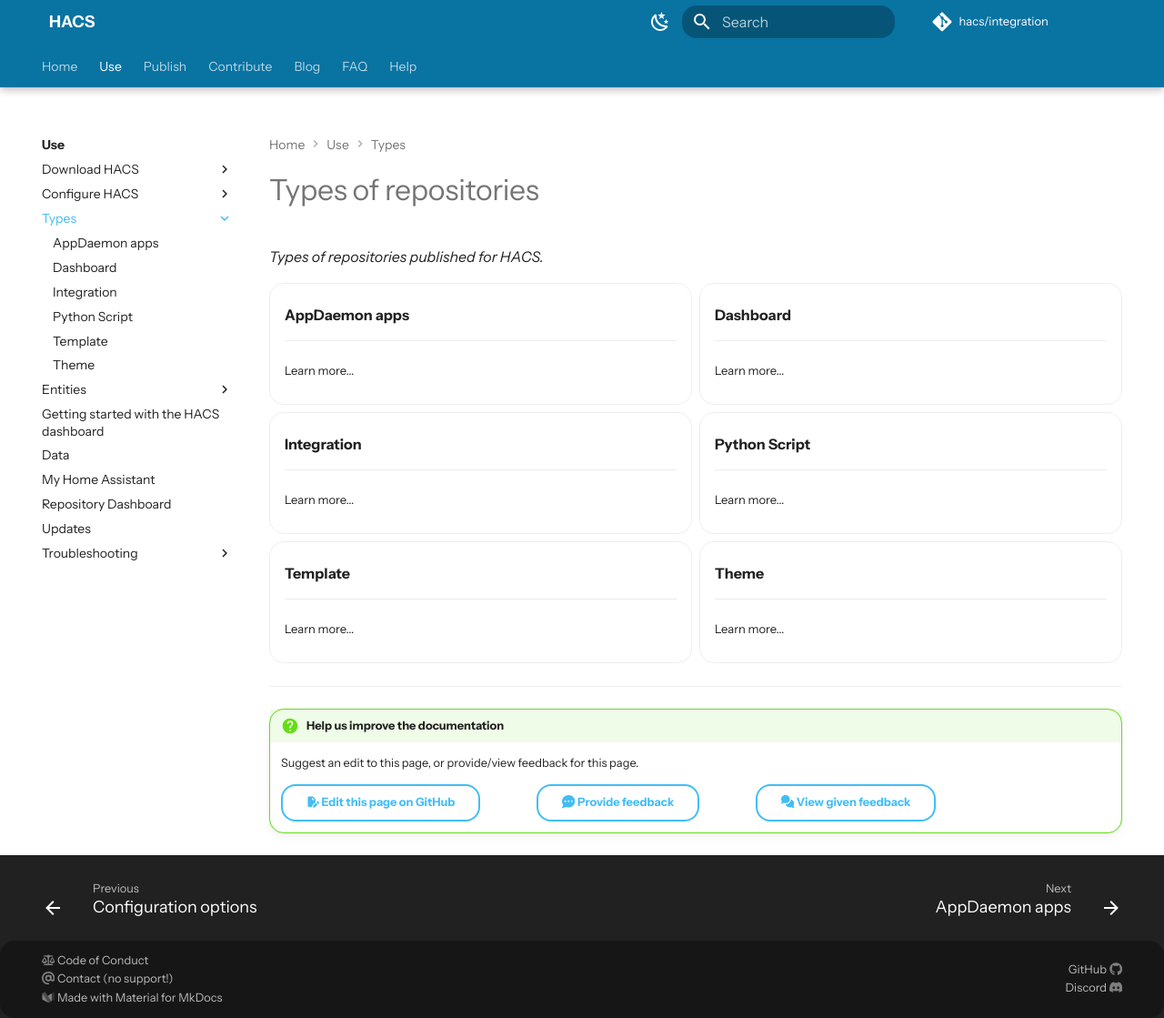
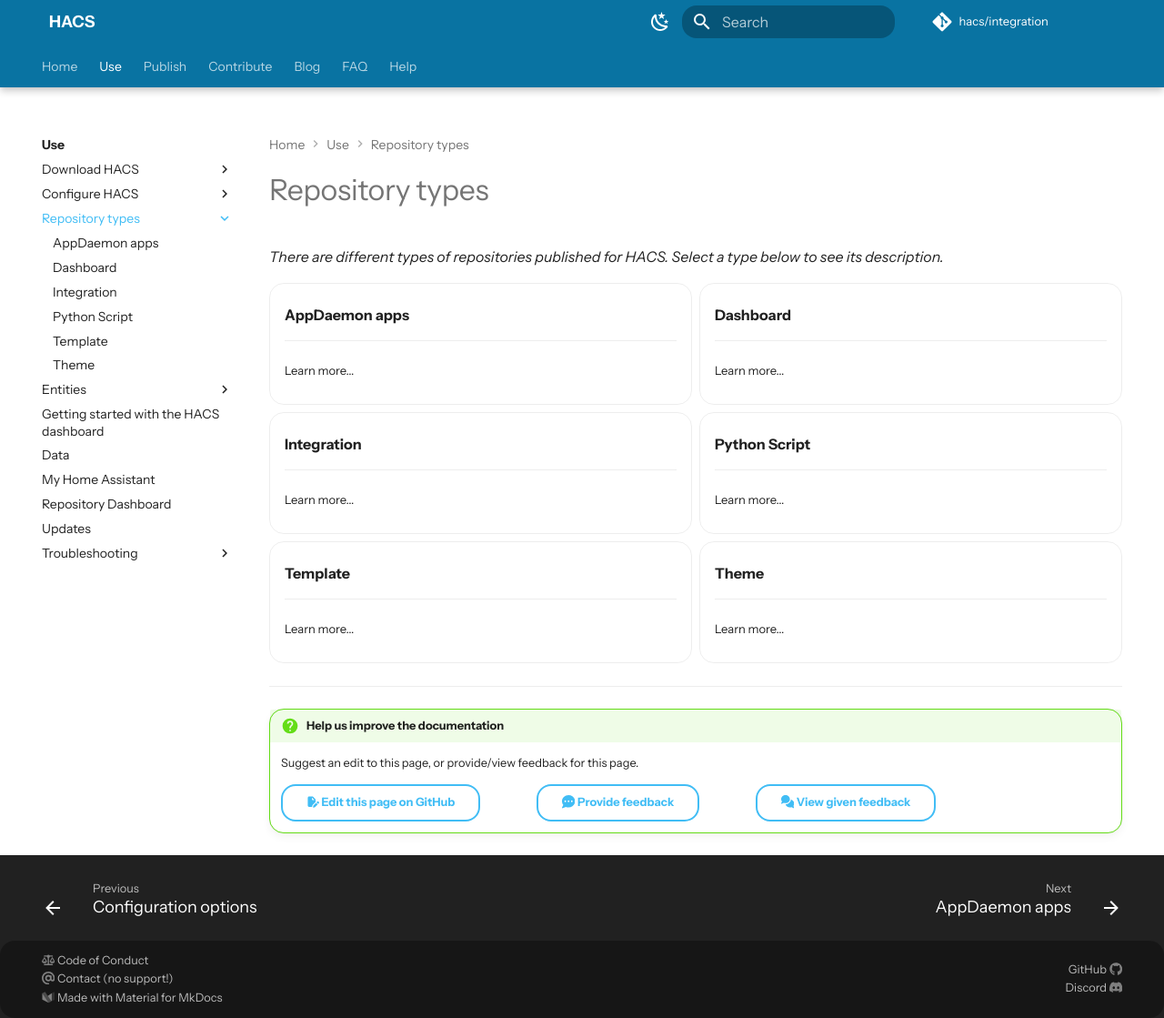
Before and after one commit to hacs/documentation, an MkDocs documentation site: the page built from source/docs/use/type/index.md, in a window 1280 px wide and 1119 px high. Shown: the whole window at 91% size. Built offline with MkDocs 1.6.1 and Material for MkDocs 9.7.7, drawn with Linux system fonts in a browser that asks for light colours; some web fonts are replaced; plug-ins that fetch from the network failed and are left out; comment, search, counter and statistics services are not loaded.

Commit message:
Repo types: rename title (#513)
* Repo types: rename title

* Update source/docs/use/type/index.md

* Update source/docs/use/type/index.md

```diff
--- a/mkdocs.yml
+++ b/mkdocs.yml
@@ -166,7 +166,7 @@ nav:
     - Configure HACS:
       - docs/use/configuration/basic.md
       - docs/use/configuration/options.md
-    - Types:
+    - Repository types:
       - docs/use/type/index.md
       - docs/use/type/appdaemon.md
       - docs/use/type/dashboard.md
--- a/source/docs/use/type/index.md
+++ b/source/docs/use/type/index.md
@@ -1,5 +1,5 @@
 ---
-title: Types of repositories
-description: "Types of repositories published for HACS."
+title: Repository types
+description: "There are different types of repositories published for HACS. Select a type below to see its description."
 generated: true
 ---
```
